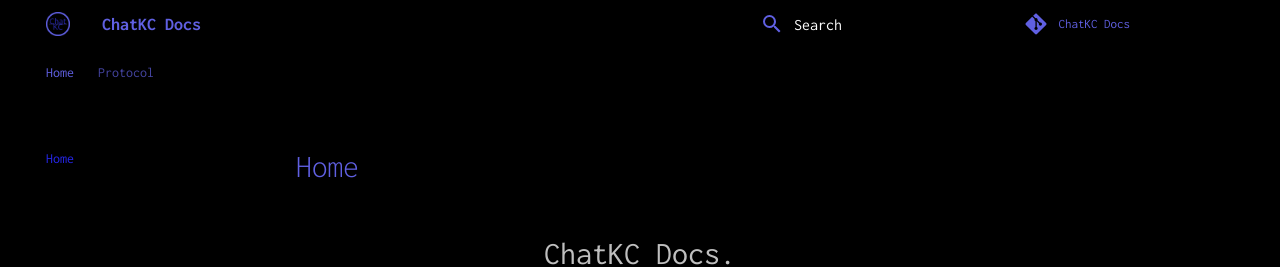
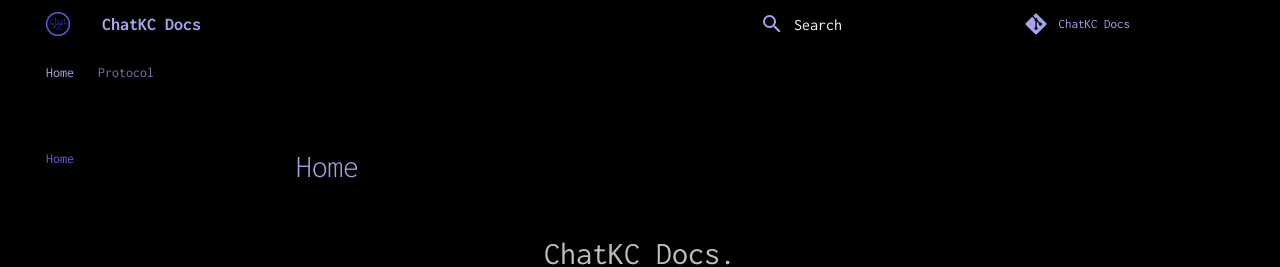
Before and after one commit to chatkc/chatkc.github.io, an MkDocs documentation site: the page built from docs/index.md, in a window 1280 px wide. Shown: the top 267 px of the page. Built offline with MkDocs 1.6.1 and Material for MkDocs 9.7.7, drawn with Linux system fonts in a browser that asks for light colours; comment, search, counter and statistics services are not loaded.

Commit message:
Better Colors

```diff
--- a/docs/stylesheets/extra.css
+++ b/docs/stylesheets/extra.css
@@ -1,7 +1,7 @@
 :root, [data-md-color-scheme="default"] {
   --md-default-bg-color: #000;
   --md-default-fg-color: #fff;
-  --md-default-fg-color--light: #6060e2;
+  --md-default-fg-color--light: #a4a4ed;
   --md-default-fg-color--lighter: #000;
   --md-default-fg-color--lightest: #000;
 
@@ -14,14 +14,14 @@
   --md-primary-fg-color: #000;
   --md-primary-fg-color--light: #fff;
   --md-primary-fg-color--dark: #000;
-  --md-primary-bg-color: #6060e2;
+  --md-primary-bg-color: #a4a4ed;
   --md-primary-bg-color--light: #fff;
 
 
-  --md-accent-fg-color: #2626ea;
+  --md-accent-fg-color: #6060e2;
   --md-accent-fg-color--transparent: #333333;
-  --md-accent-bg-color: #2626ea;
-  --md-accent-bg-color--light: #6060e2;
+  --md-accent-bg-color: #6060e2;
+  --md-accent-bg-color--light: #a4a4ed;
 
 
   --md-code-fg-color: #0f0;
@@ -30,7 +30,7 @@
 
   --md-typeset-color: #BFBFBF;
 
-  --md-typeset-a-color: #2626ea;
+  --md-typeset-a-color: #6060e2;
 
   --md-typeset-kbd-color: #f00;
   --md-typeset-kbd-accent-color: #0f0;
@@ -56,7 +56,7 @@
 /* Color of links before hover
 */
 .md-typeset a {
-  --md-typeset-a-color: #6060e2;
+  --md-typeset-a-color: #a4a4ed;
 }
 
 /* Thing behind selected tab
```
